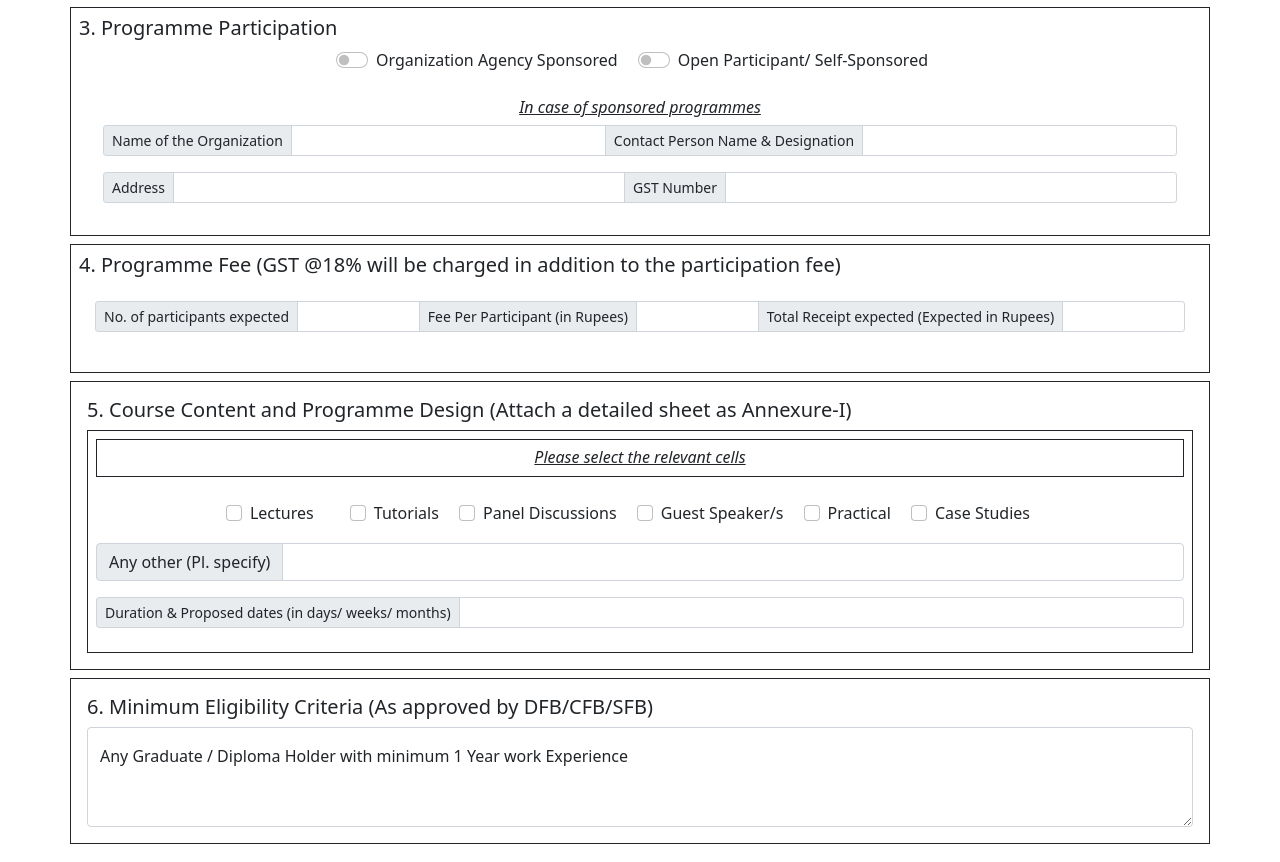
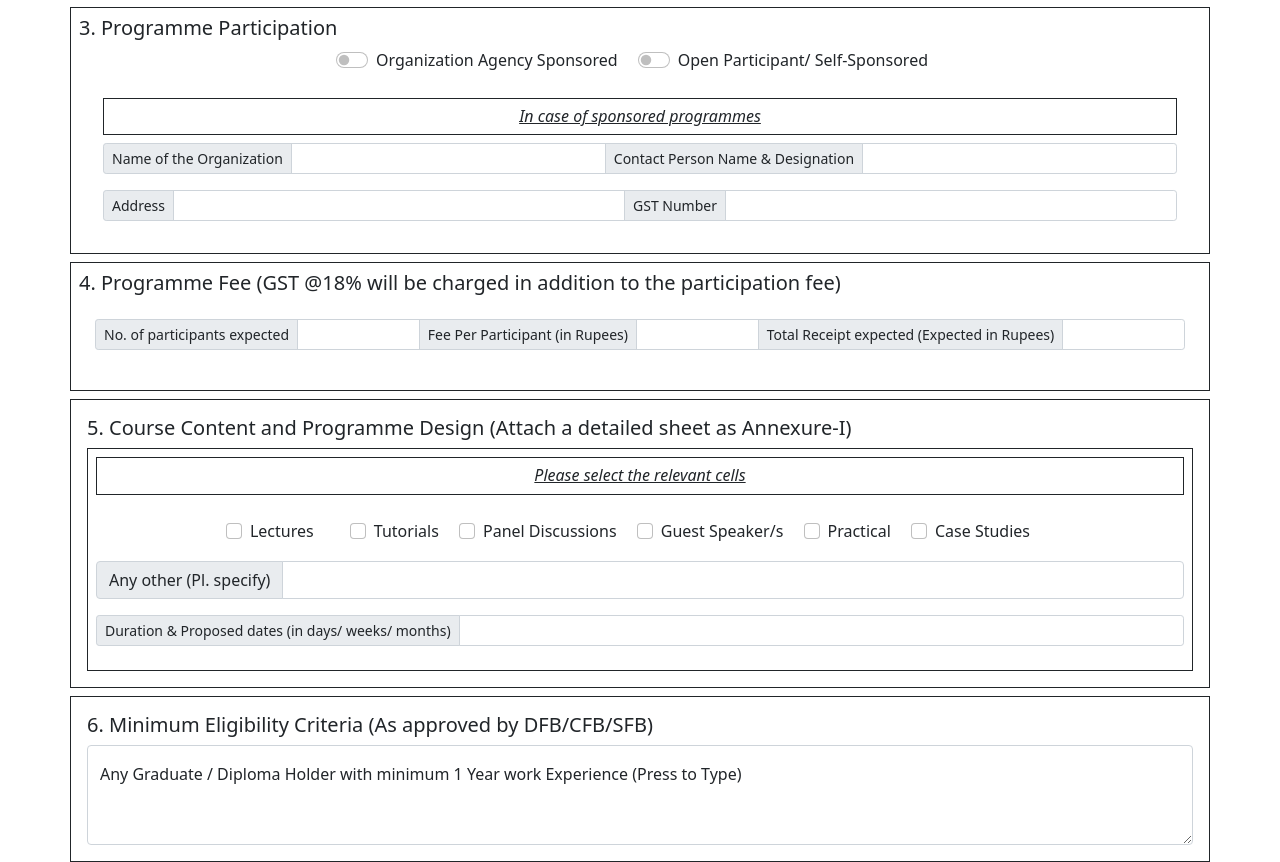
Before and after one commit to Abhaysworkplace/3i_one, a plain HTML site: page index.html in a window 1280 px wide. Shown: the part 379-1241 px from the top of the page. Drawn offline with nearby package versions, Linux system fonts and the light colour scheme.

Commit message:
Update index.html

```diff
--- a/index.html
+++ b/index.html
@@ -94,7 +94,7 @@
             Self-Sponsored</label>
       </div>
     <div class="m-4">
-        <h6 class="fst-italic text-decoration-underline">In case of sponsored programmes</h6>
+        <h6 class="fst-italic text-decoration-underline border border-dark p-2">In case of sponsored programmes</h6>
         <div class="input-group input-group-sm mb-3">
             <span class="input-group-text" id="inputGroup-sizing-sm">Name of the
                 Organization</span>
@@ -167,7 +167,7 @@
     <h5 class="text-start">6. Minimum Eligibility Criteria (As approved by DFB/CFB/SFB)</h5>
     <div class="form-floating">
         <textarea class="form-control" placeholder="Leave a comment here" id="floatingTextarea2" style="height: 100px"></textarea>
-        <label for="floatingTextarea2 fw-lighter">Any Graduate / Diploma Holder with minimum 1 Year work Experience</label>
+        <label for="floatingTextarea2 fw-lighter">Any Graduate / Diploma Holder with minimum 1 Year work Experience (Press to Type)</label>
       </div>
 </div>
 </section>
```
